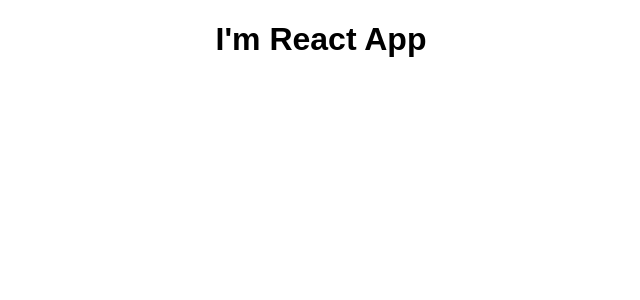
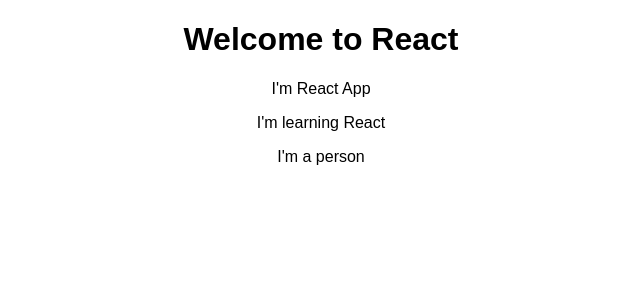
Before and after one commit to girishkumaramanchi/react-comple-guide, a React (Create React App) app: page / in a window 1280 px wide. Shown: the top 300 px of the page, without its empty margins (319-959 px from the left). Built offline with nearby package versions, Linux system fonts and the light colour scheme.

Commit message:
Added person component

```diff
--- a/src/App.js
+++ b/src/App.js
@@ -1,25 +1,28 @@
 import React, { Component } from 'react';
+import Person from "./Person/Person"
 // import logo from './logo.svg';
 import './App.css';
 
 class App extends Component {
   render() {
-    // return (
-    //   <div className="App">
-    //     {/* <img src={logo} className="App-logo" alt="logo" /> */}
-    //     <h1 className="App-title">Welcome to React</h1>
-    //     <p>I'm React App</p>
-    //     <p>I'm learning React</p>
-    //     {/* <header className="App-header">
-    //       <img src={logo} className="App-logo" alt="logo" />
-    //       <h1 className="App-title">Welcome to React</h1>
-    //     </header>
-    //     <p className="App-intro">
-    //       To get started, edit <code>src/App.js</code> and save to reload.
-    //     </p> */}
-    //   </div>
-    // );
-    return React.createElement('div', {className:"App"}, React.createElement('h1',null,  'I\'m React App'));
+    return (
+      <div className="App">
+        {/* <img src={logo} className="App-logo" alt="logo" /> */}
+        <h1 className="App-title">Welcome to React</h1>
+        <p>I'm React App</p>
+        <p>I'm learning React</p>
+        <Person />
+        {/* <Person></Person> */}
+        {/* <header className="App-header">
+          <img src={logo} className="App-logo" alt="logo" />
+          <h1 className="App-title">Welcome to React</h1>
+        </header>
+        <p className="App-intro">
+          To get started, edit <code>src/App.js</code> and save to reload.
+        </p> */}
+      </div>
+    );
+    // return React.createElement('div', {className:"App"}, React.createElement('h1',null,  'I\'m React App'));
   }
 }
 
--- /dev/null
+++ b/src/Person/Person.js
@@ -0,0 +1,7 @@
+import React from "react"
+
+const person = () => {
+    return <p>I'm a person</p>
+}
+
+export default person;
```
